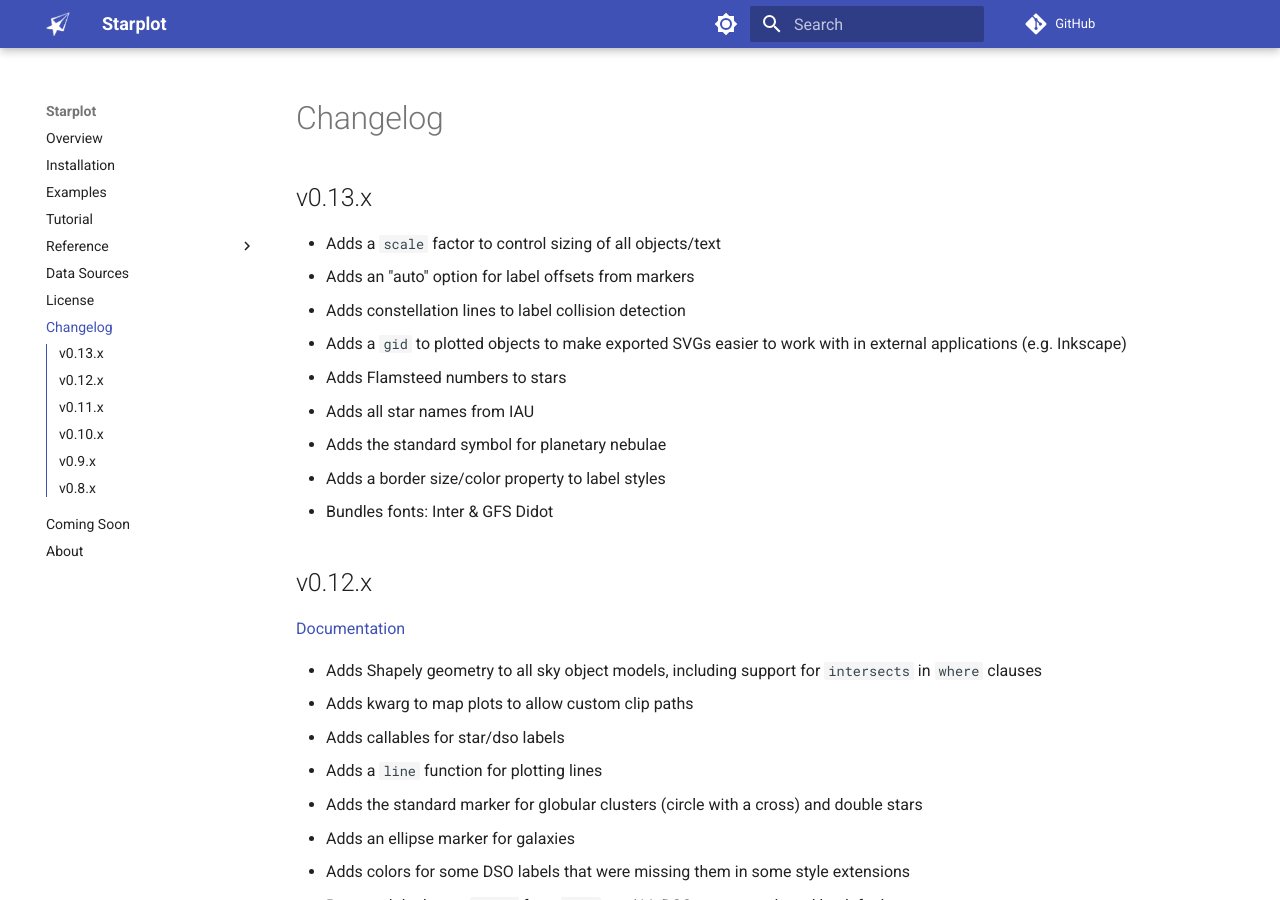
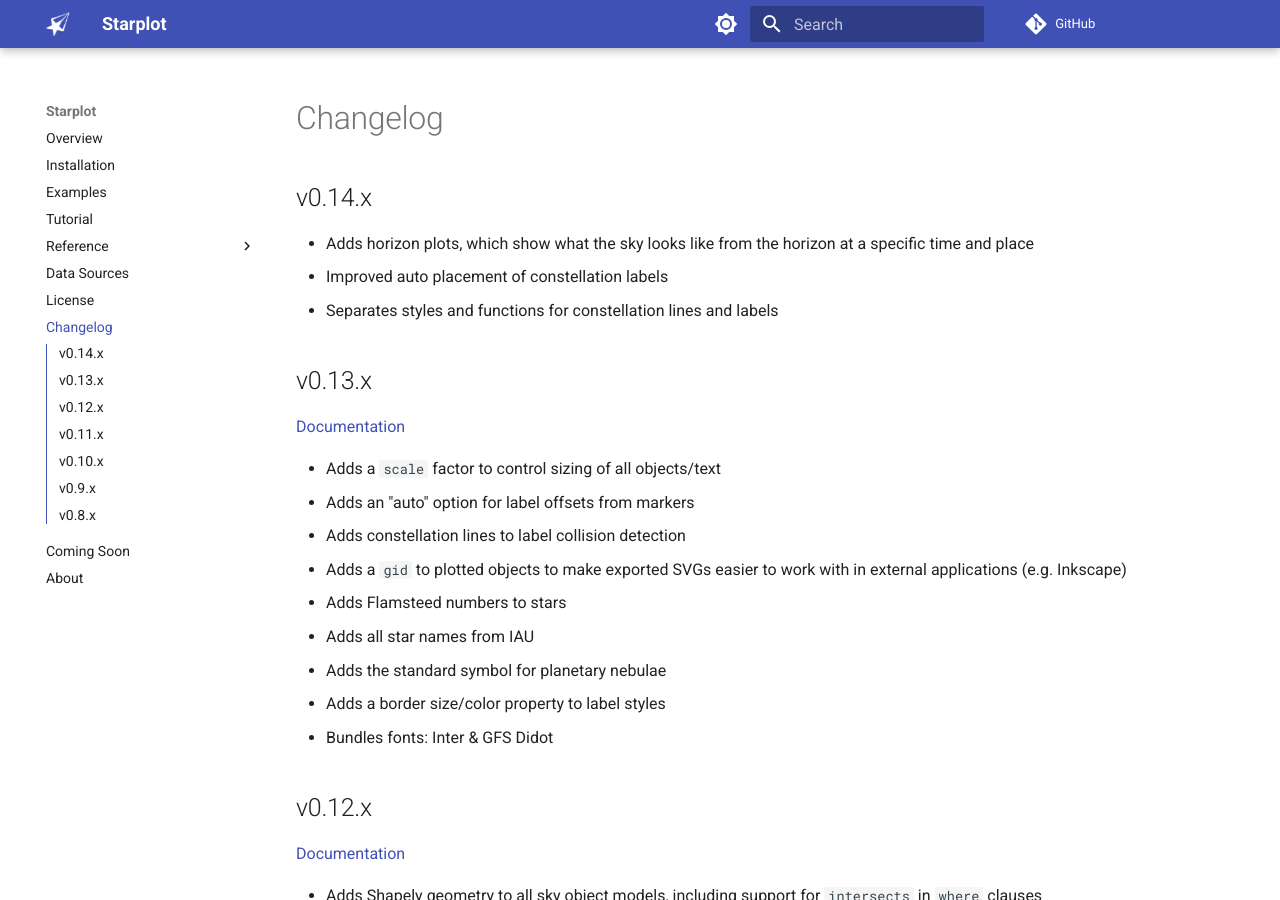
Before and after one commit to steveberardi/starplot, an MkDocs documentation site: the page built from docs/changelog.md, in a window 1280 px wide and 900 px high. Built offline with MkDocs 1.6.1 and Material for MkDocs 9.7.7, drawn with Linux system fonts in a browser that asks for light colours; comment, search, counter and statistics services are not loaded.

Commit message:
changelog

```diff
--- a/docs/changelog.md
+++ b/docs/changelog.md
@@ -1,4 +1,10 @@
+## v0.14.x
+- Adds horizon plots, which show what the sky looks like from the horizon at a specific time and place
+- Improved auto placement of constellation labels
+- Separates styles and functions for constellation lines and labels
+
 ## v0.13.x
+[Documentation](https://archives.starplot.dev/0.13.0/)
 
 - Adds a `scale` factor to control sizing of all objects/text
 - Adds an "auto" option for label offsets from markers
```
